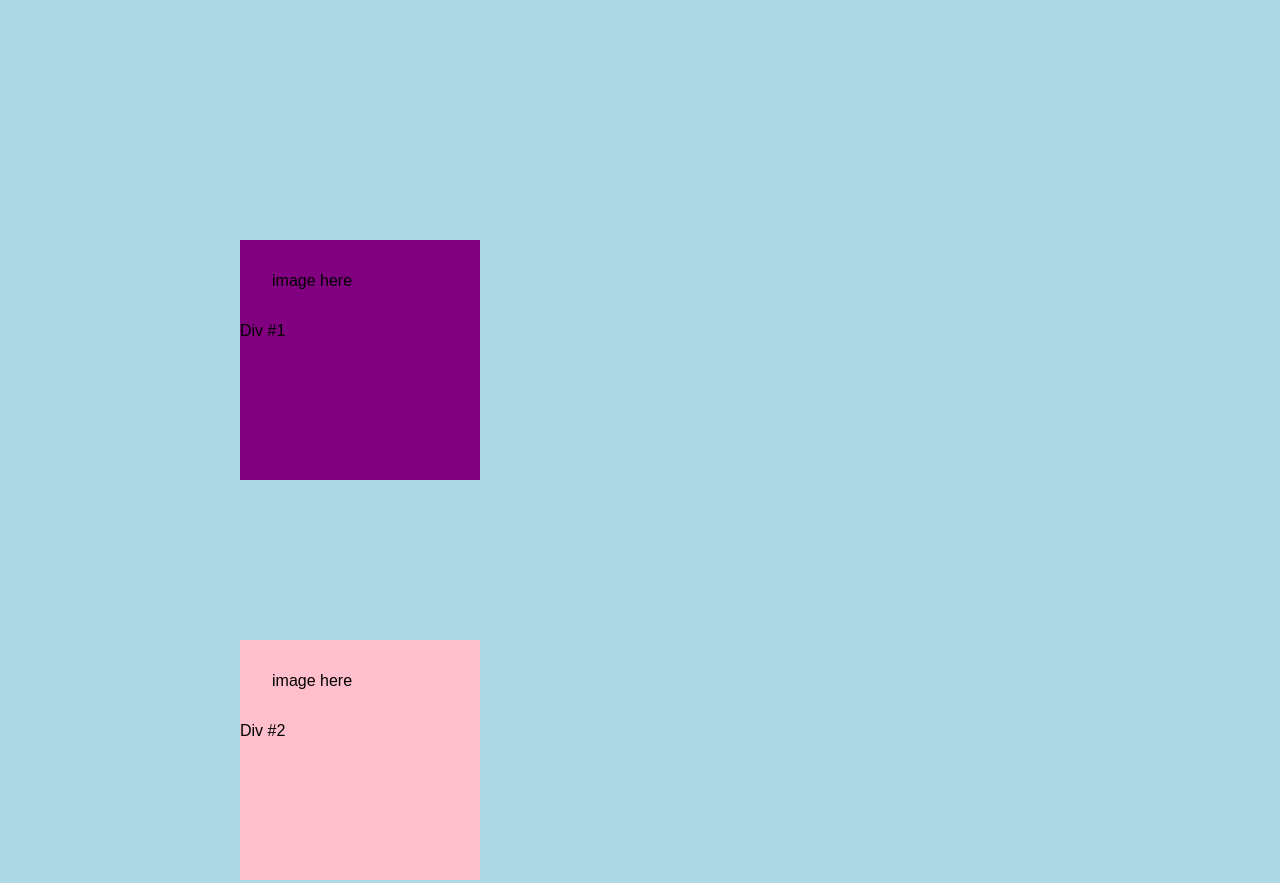
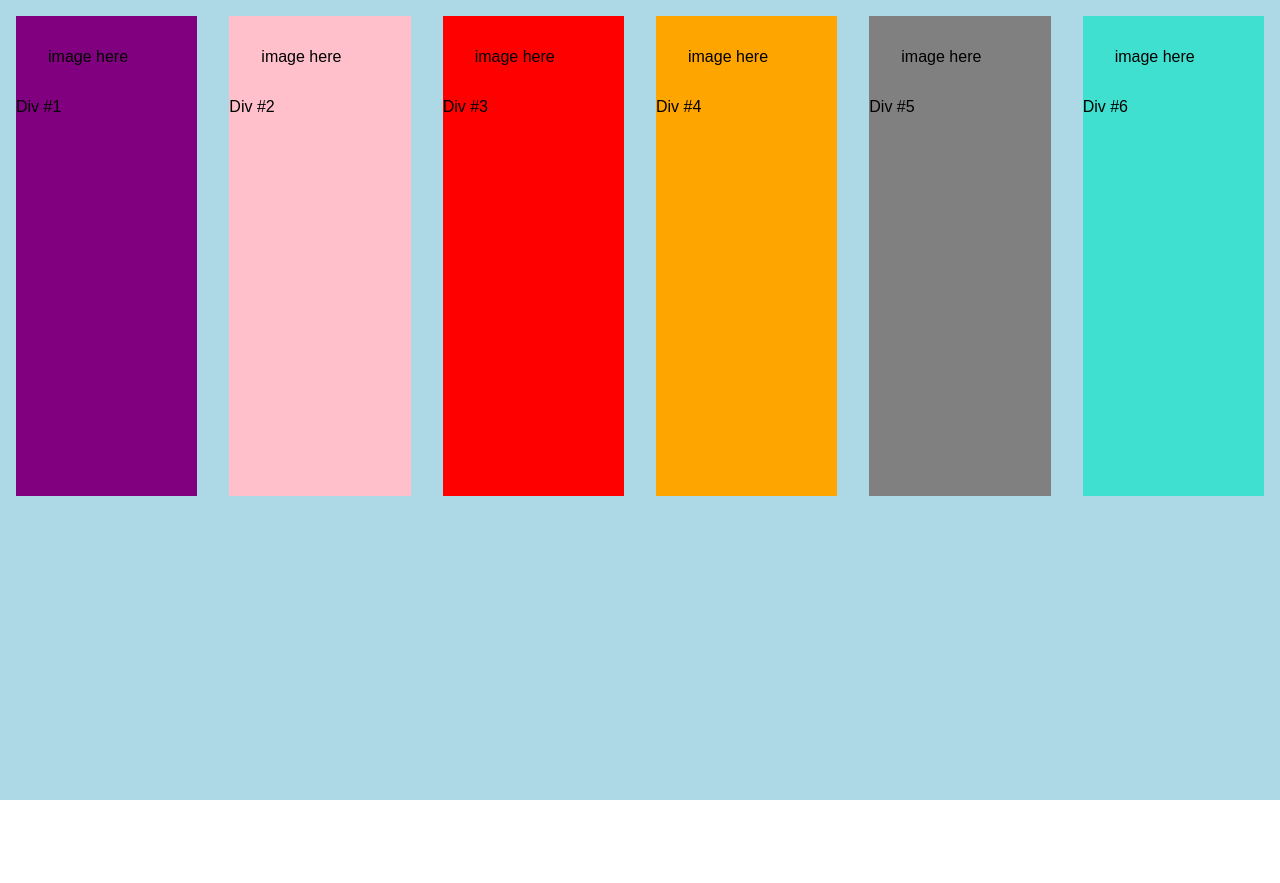
Before and after one commit to BenShigeruClark/css-test-columns, a plain HTML site: page index.html in a window 1280 px wide. Shown: the top 883 px of the page. After the commit the page ends 800 px from the top, so only its background shows below. Drawn offline with Linux system fonts and the light colour scheme.

Commit message:
adjust css

```diff
--- a/styl.css
+++ b/styl.css
@@ -10,8 +10,8 @@ html {
 
 .main {
     background-color: lightblue;
-    /* position: fixed; */
-    display: grid;
+    position: fixed;
+    display: flex;
     /* width: 100%;
     height: 100%; */
 
@@ -19,14 +19,15 @@ html {
     left: 0;
     top: 0;
     right: 0;
-    padding: 10rem;
+    /* padding: 10rem; */
+    /* justify-content: space-around; */
 }
 
 .content-div {
     background: green;
-    width: 15rem;
-    height: 15rem;
-    margin: 5rem;
+    width: 30rem;
+    height: 30rem;
+    margin: 1rem;
 }
 
 #div01 {
```
